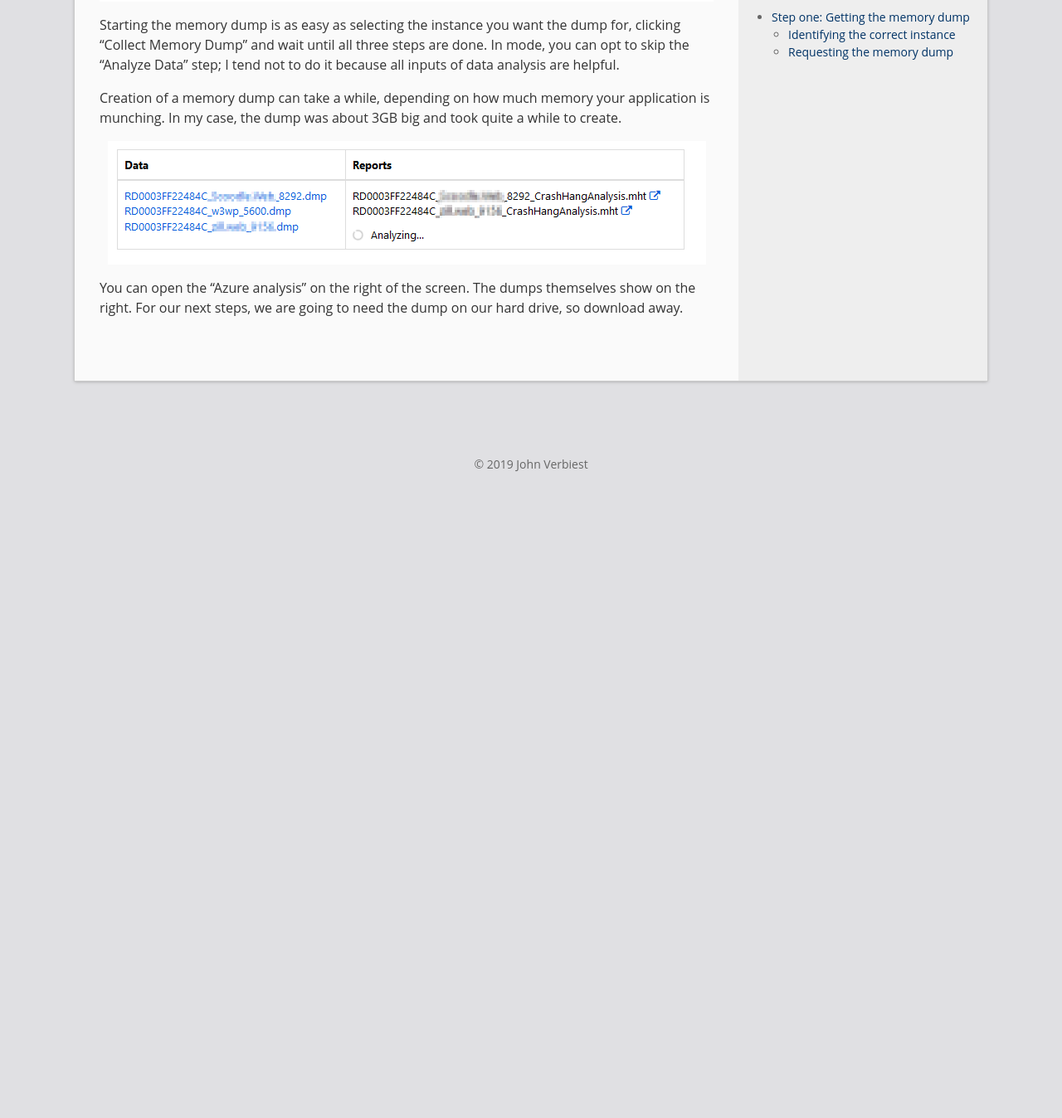
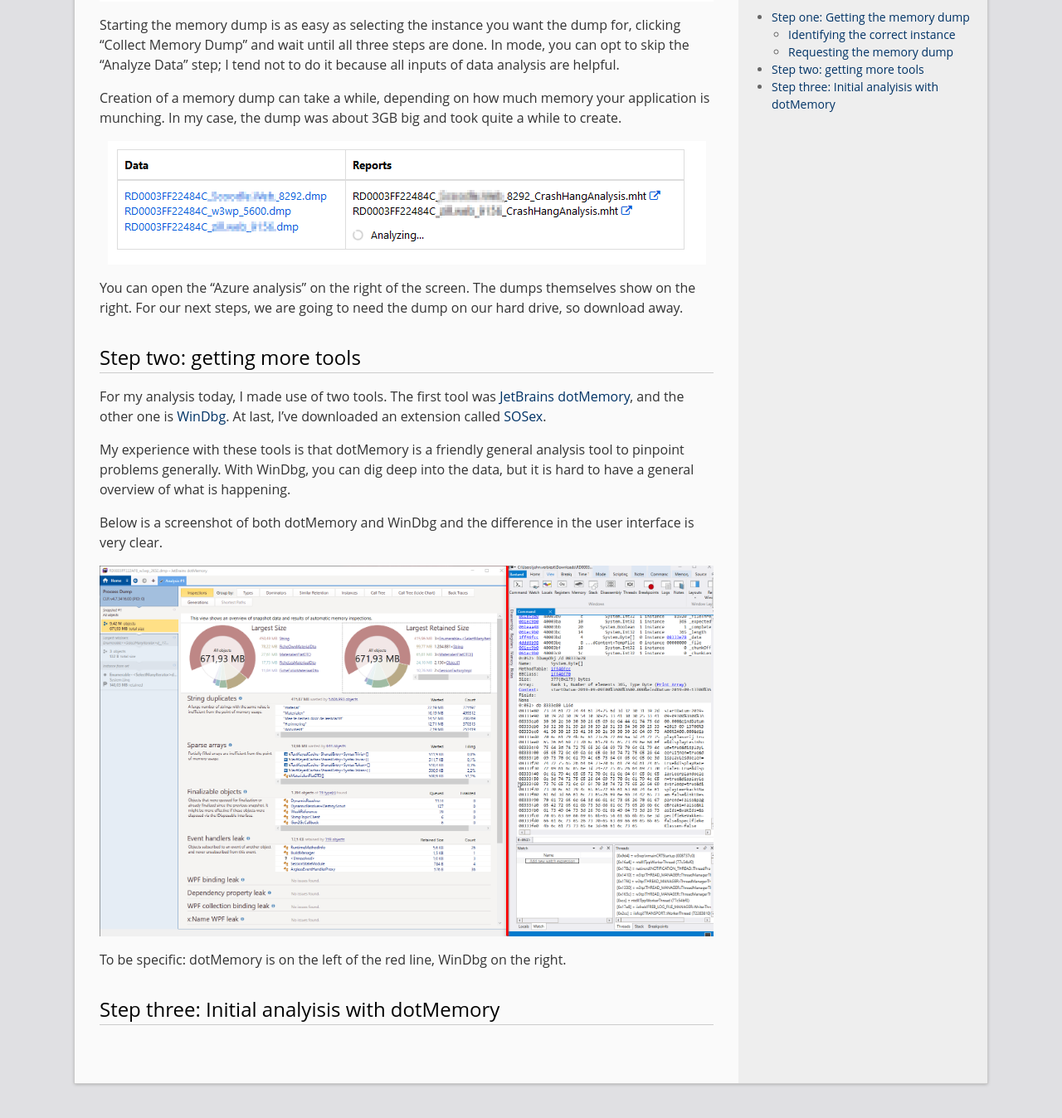
Before and after one commit to johnverbiest/Blog, a Jekyll site: the page built from _posts/2019-09-11-azure-memory-dump-analysis.md, in a window 1280 px wide and 1400 px high, scrolled down 3207 px. Shown: the top 1348 px of the window at 83% size. Built offline with Jekyll 4.4.1, drawn with Linux system fonts in a browser that asks for light colours; comment, search, counter and statistics services are not loaded; before the commit the page ends 3837 px from its top, so only the background shows below that.

Commit message:
Step two: getting more tools

```diff
--- a/_posts/2019-09-11-azure-memory-dump-analysis.md
+++ b/_posts/2019-09-11-azure-memory-dump-analysis.md
@@ -1,7 +1,7 @@
 ---
 title: Analyzing website memory dumps
-categories: [code, code analysis, azure, windbg]
-tags: [code, analysis, legacy, memdump, windbg]
+categories: [code, code analysis, azure, windbg, dotMemory]
+tags: [code, analysis, legacy, memdump, windbg, dotMemor]
 ---
 ![Bug](/assets/azure-memdump.png#rightIcon)
 When debugging a production website, Application Insights sometimes is not enough, and you need more powerful tools.
@@ -42,3 +42,16 @@ Creation of a memory dump can take a while, depending on how much memory your ap
 ![Download Memory Dump](/assets/azure-memdump-memdump-done.png)
 
 You can open the "Azure analysis" on the right of the screen. The dumps themselves show on the right. For our next steps, we are going to need the dump on our hard drive, so download away.
+
+# Step two: getting more tools
+For my analysis today, I made use of two tools. The first tool was [JetBrains dotMemory](https://www.jetbrains.com/dotmemory/), and the other one is [WinDbg](https://docs.microsoft.com/en-us/windows-hardware/drivers/debugger/debugger-download-tools). At last, I've downloaded an extension called [SOSex](http://www.stevestechspot.com/).
+
+My experience with these tools is that dotMemory is a friendly general analysis tool to pinpoint problems generally. With WinDbg, you can dig deep into the data, but it is hard to have a general overview of what is happening.
+
+Below is a screenshot of both dotMemory and WinDbg and the difference in the user interface is very clear.
+
+![dotMemory vs windbg](/assets/azure-memdump-dotmemory-vs-windbg.png)
+
+To be specific: dotMemory is on the left of the red line, WinDbg on the right.
+
+# Step three: Initial analyisis with dotMemory
```
Also changed, not shown: assets/azure-memdump-dotmemory-vs-windbg.png (added).
